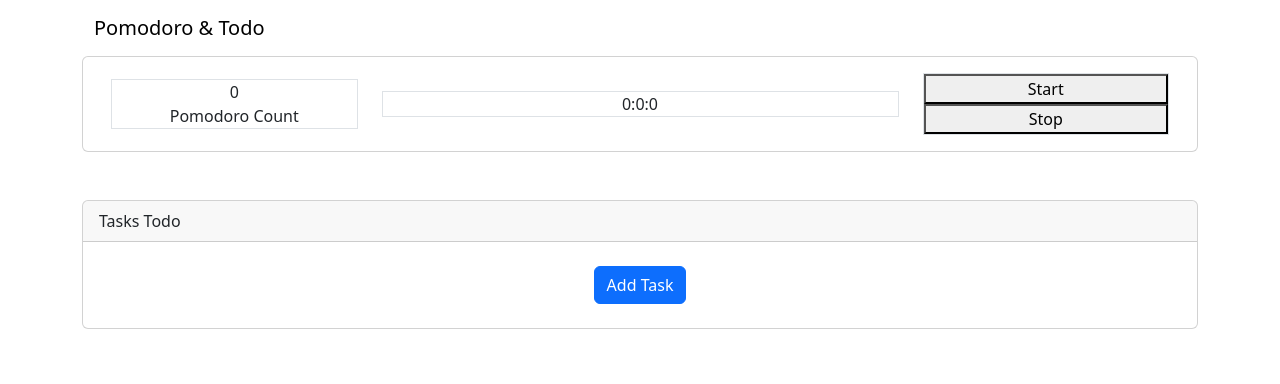
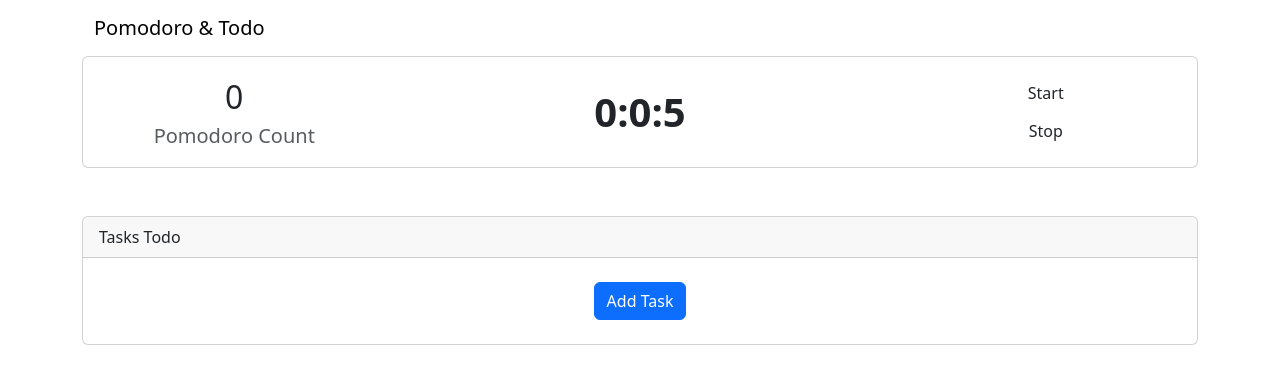
Before and after one commit to Jek08/pomodoro-todo-app, a React (Create React App) app: page / in a window 1280 px wide. Shown: the top 384 px of the page. Built offline with nearby package versions, Linux system fonts and the light colour scheme.

Commit message:
Refactor pomodoro and todo list
Take out models from viewmodels to their own files

```diff
--- a/src/app/viewmodel/PomodoroTimerViewModel.ts
+++ b/src/app/viewmodel/PomodoroTimerViewModel.ts
@@ -1,37 +1,9 @@
 import ViewModel from "commons/base/ViewModel";
+import TimerState from "./model/TimerState";
+import Time from "./model/Time";
 
-type Time = {
-  h: number;
-  m: number;
-  s: number;
-};
-
-class TimerState {
-  _time: Time = { h: 0, m: 0, s: 0 };
-  count: number = 0;
-  isEnded: boolean = false;
-
-  get time(): Time {
-    return this._time;
-  }
-
-  get displayTime() {
-    return `${this.time.h}:${this.time.m}:${this.time.s}`;
-  }
-
-  set time(val: string | Time) {
-    switch (typeof val) {
-      case "string":
-        this._time = JSON.parse(val) as Time;
-        break;
-      case "object":
-        this._time = val as Time;
-    }
-  }
-}
-
-class PomodoroTimerViewModel extends ViewModel<TimerState> {
-  pomodoroTime;
+export default class PomodoroTimerViewModel extends ViewModel<TimerState> {
+  pomodoroTime;   // default duration of one pomodoro cycle
 
   constructor() {
     super(new TimerState());
@@ -40,6 +12,7 @@ class PomodoroTimerViewModel extends ViewModel<TimerState> {
       m: 0,
       s: 5,
     };
+    this.state.time = this.pomodoroTime;
     this.restartTimer(this.pomodoroTime);
   }
 
@@ -101,5 +74,3 @@ class PomodoroTimerViewModel extends ViewModel<TimerState> {
     localStorage.removeItem("timer");
   }
 }
-
-export { TimerState, PomodoroTimerViewModel };
--- a/src/app/viewmodel/TodoListViewModel.ts
+++ b/src/app/viewmodel/TodoListViewModel.ts
@@ -1,20 +1,8 @@
 import ViewModel from "commons/base/ViewModel";
+import TodoListState from "./model/TodoListState";
+import Task from "./model/Task";
 
-interface Task {
-  id: number;
-  title: string;
-  dueTime?: Date;
-  isDone: boolean;
-}
-
-class TodoListState {
-  tasks: Task[] = new Array<Task>();
-  isAllTaskDone: boolean = false;
-  showAddTaskDialog: boolean = false;
-  showFinalDialog: boolean = false;
-}
-
-class TodoListViewModel extends ViewModel<TodoListState> {
+export default class TodoListViewModel extends ViewModel<TodoListState> {
   constructor() {
     super(new TodoListState());
   }
@@ -24,6 +12,7 @@ class TodoListViewModel extends ViewModel<TodoListState> {
       id: this.state.tasks.length + 1,
       title: taskTitle,
       isDone: false,
+      isArchived: false
     };
     this.emit((currentState) => {
       currentState.tasks.push(newTask);
@@ -37,6 +26,7 @@ class TodoListViewModel extends ViewModel<TodoListState> {
       currentState.tasks.forEach((task) => {
         if (task.id === id) {
           task.isDone = isDone;
+          task.isArchived = true;
         }
         isAllDone = isAllDone && task.isDone;
       });
@@ -48,5 +38,3 @@ class TodoListViewModel extends ViewModel<TodoListState> {
     });
   }
 }
-
-export { TodoListState, TodoListViewModel, type Task };
--- /dev/null
+++ b/src/app/viewmodel/model/Task.ts
@@ -0,0 +1,7 @@
+export default interface Task {
+  id: number;
+  title: string;
+  dueTime?: Date;
+  isDone: boolean;
+  isArchived: boolean;
+}
--- /dev/null
+++ b/src/app/viewmodel/model/Time.ts
@@ -0,0 +1,5 @@
+export default interface Time {
+  h: number;
+  m: number;
+  s: number;
+};
--- /dev/null
+++ b/src/app/viewmodel/model/TimerState.ts
@@ -0,0 +1,25 @@
+import Time from "./Time";
+
+export default class TimerState {
+  _time: Time = { h: 0, m: 0, s: 0 };
+  count: number = 0;
+  isEnded: boolean = false;
+
+  get time(): Time {
+    return this._time;
+  }
+
+  get displayTime() {
+    return `${this.time.h}:${this.time.m}:${this.time.s}`;
+  }
+
+  set time(val: string | Time) {
+    switch (typeof val) {
+      case "string":
+        this._time = JSON.parse(val) as Time;
+        break;
+      case "object":
+        this._time = val as Time;
+    }
+  }
+}
--- /dev/null
+++ b/src/app/viewmodel/model/TodoListState.ts
@@ -0,0 +1,8 @@
+import Task from "./Task";
+
+export default class TodoListState {
+  tasks: Task[] = new Array<Task>();
+  isAllTaskDone: boolean = false;
+  showAddTaskDialog: boolean = false;
+  showFinalDialog: boolean = false;
+}
--- a/src/app/widgets/PomodoroTimer.tsx
+++ b/src/app/widgets/PomodoroTimer.tsx
@@ -1,21 +1,19 @@
 import ViewController from "commons/base/ViewController";
 import Card from "commons/ui/Card";
 import React from "react";
-import {
-  PomodoroTimerViewModel,
-  TimerState,
-} from "app/viewmodel/PomodoroTimerViewModel";
 import FinalModalDialog from "commons/ui/FinalModalDialog";
+import PomodoroTimerViewModel from "app/viewmodel/PomodoroTimerViewModel";
+import TimerState from "app/viewmodel/model/TimerState";
 
 class PomodoroCounter extends React.Component<{ count: number }> {
   render(): React.ReactNode {
     return (
-      <div className="container-fluid text-center border">
+      <div className="container-fluid text-center">
         <div className="row">
-          <span>{this.props.count}</span>
+          <span className="fs-2">{this.props.count}</span>
         </div>
         <div className="row">
-          <span>Pomodoro Count</span>
+          <span className="fs-5 text-muted">Pomodoro Count</span>
         </div>
       </div>
     );
@@ -25,8 +23,8 @@ class PomodoroCounter extends React.Component<{ count: number }> {
 class Timer extends React.Component<{ time: string }> {
   render(): React.ReactNode {
     return (
-      <div className="container-fluid text-center border">
-        <span>{this.props.time}</span>
+      <div className="container-fluid text-center">
+        <span className="fs-1 fw-bold">{this.props.time}</span>
       </div>
     );
   }
@@ -38,12 +36,12 @@ interface TimerControllerProps {
 
 function TimerController({ viewModel }: TimerControllerProps) {
   return (
-    <div className="container-fluid text-center border">
+    <div className="container-fluid text-center">
       <div className="row">
-        <button onClick={viewModel.startTimer.bind(viewModel)}>Start</button>
+        <button onClick={viewModel.startTimer.bind(viewModel)} className="btn bg-green">Start</button>
       </div>
       <div className="row">
-        <button onClick={viewModel.stopTimer.bind(viewModel)}>Stop</button>
+        <button onClick={viewModel.stopTimer.bind(viewModel)} className="btn bg-red">Stop</button>
       </div>
     </div>
   );
```
Also changed, not shown: src/app/widgets/TodoList.tsx (+3 -5 lines).
